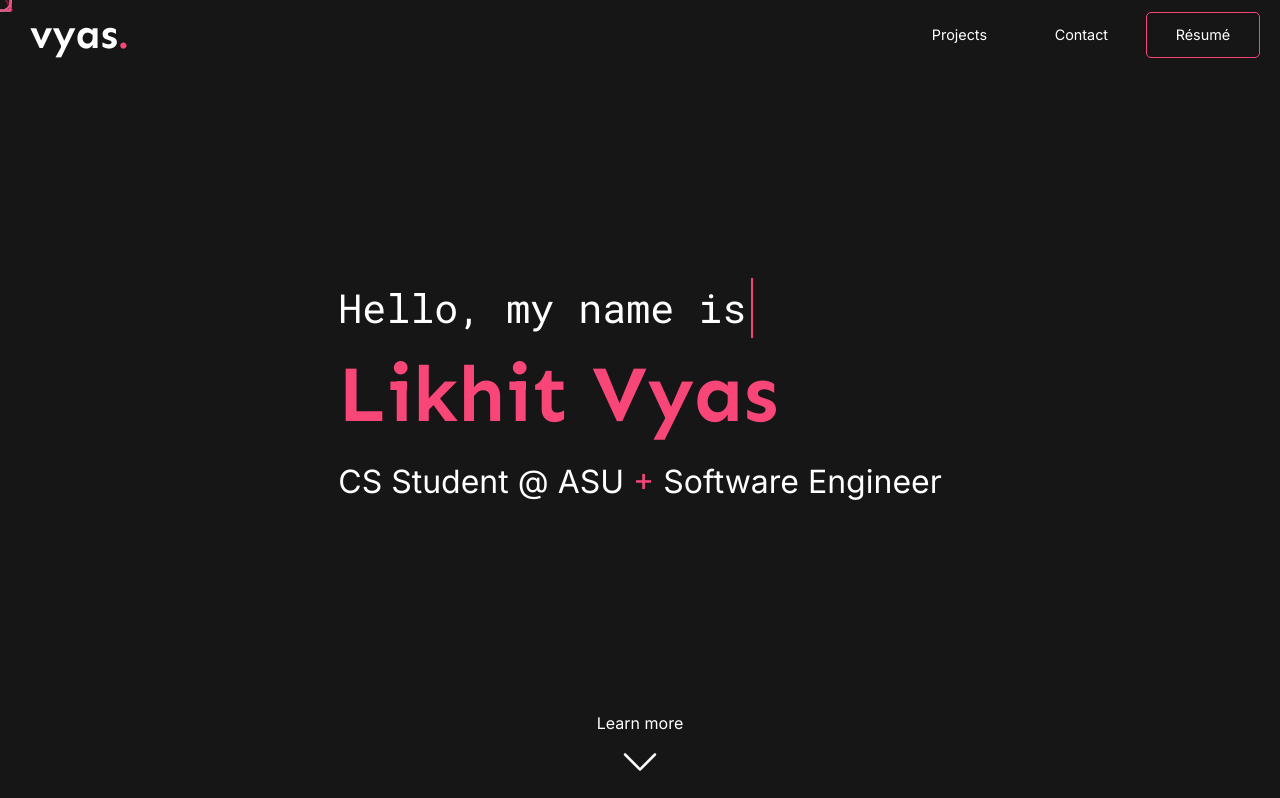
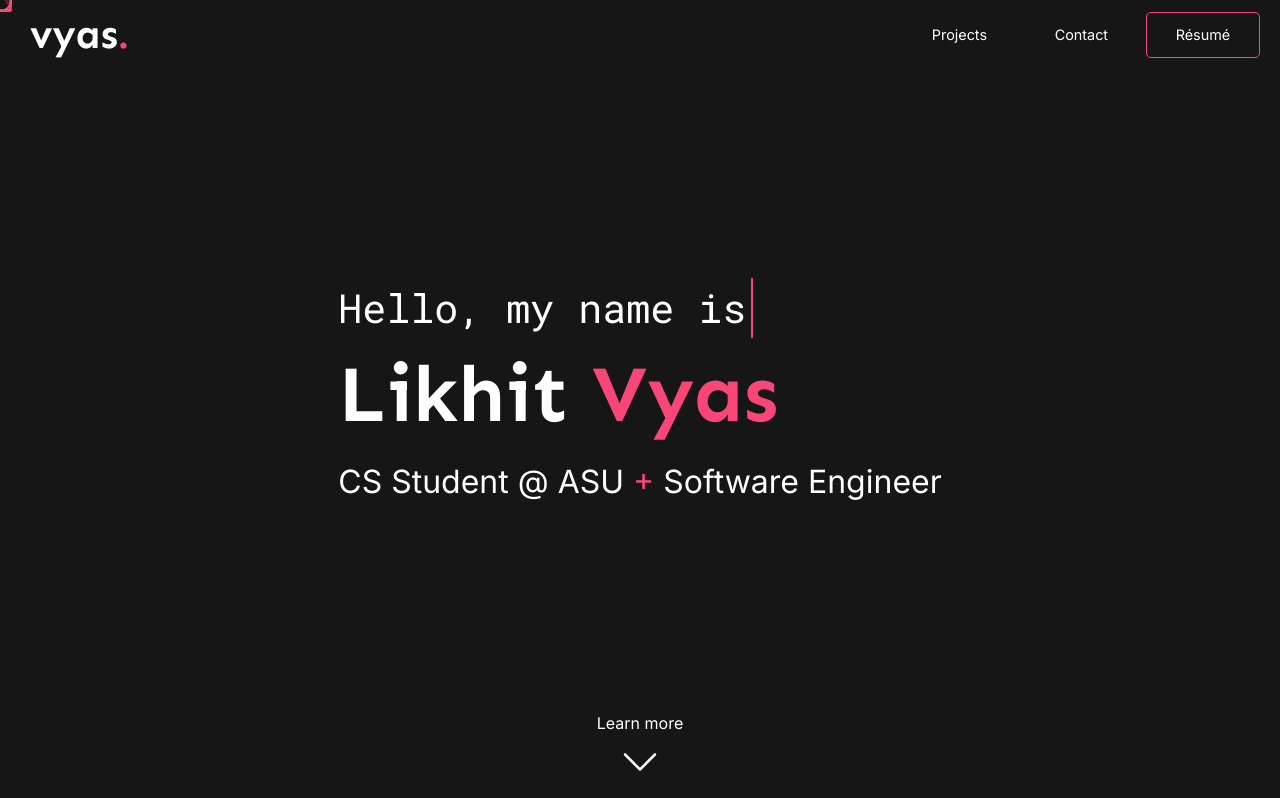
Before and after one commit to likhity/likhity-new-website, a Next.js app: page / in a window 1280 px wide. Shown: the top 798 px of the page. Built offline with nearby package versions, Linux system fonts and the light colour scheme.

Commit message:
Update name

```diff
--- a/pages/index.js
+++ b/pages/index.js
@@ -36,7 +36,7 @@ export default function Home() {
         <section className={styles.header}>
           <div className={styles.title}>
             <p className={styles.typing}>Hello, my name is</p>
-            <h1 className={styles.nameTitle}><span className="accent">Likhit Vyas</span> </h1>
+            <h1 className={styles.nameTitle}>Likhit <span className="accent">Vyas</span> </h1>
             <p className={styles.nameSubtitle}>CS Student @ ASU <span className="accent">+</span> Software Engineer</p>
           </div>
           <div className={styles.downPointer}>
```
